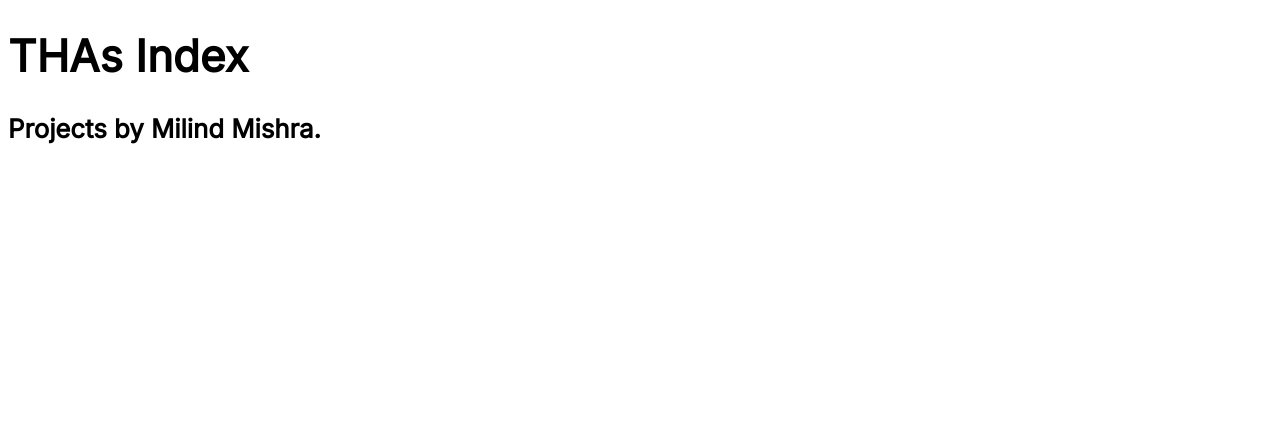
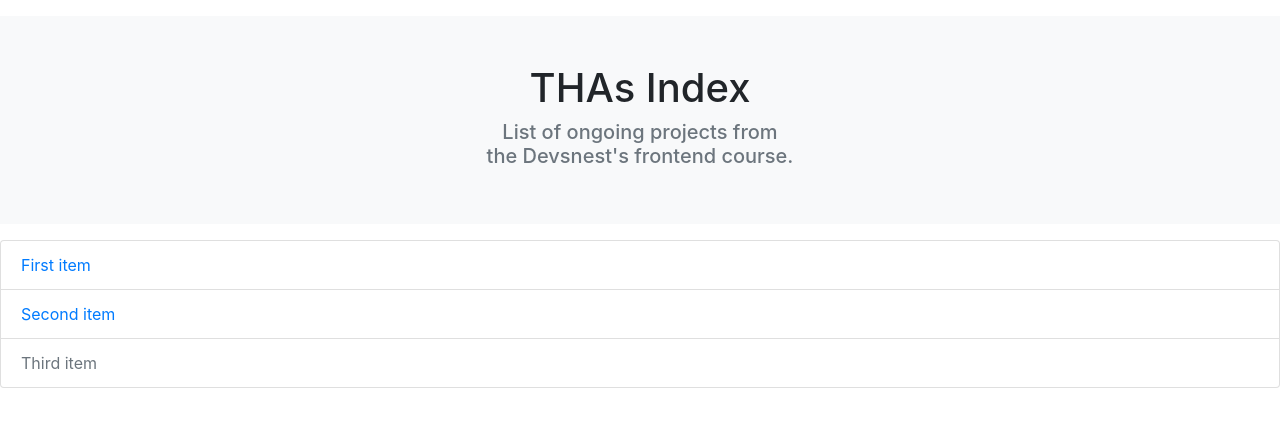
Before and after one commit to thatbeautifuldream/frontend-practice, a plain HTML site: page index.html in a window 1280 px wide. Drawn offline with nearby package versions, Linux system fonts and the light colour scheme.

Commit message:
updated the index page style

```diff
--- a/index.html
+++ b/index.html
@@ -8,18 +8,26 @@
       href="https://fonts.googleapis.com/css?family=Inter"
       rel="stylesheet"
     />
-    <style>
-      body {
-        font-family: "Inter";
-        font-size: 22px;
-      }
-    </style>
+    <link
+      rel="stylesheet"
+      href="https://cdn.jsdelivr.net/npm/bootstrap@4.6.0/dist/css/bootstrap.min.css"
+    />
     <link rel="shortcut icon" href="note.ico" type="image/x-icon" />
     <title>THA Index</title>
   </head>
   <body>
-    <h1 class="title-text">THAs Index</h1>
-    <h3 class="title-subtext">Projects by Milind Mishra.</h3>
-
+    <div class="container_fluid p-5 bg-light text-center my-3">
+      <h1>THAs Index</h1>
+      <h5 class="text-muted">
+        List of ongoing projects from <br />
+        the Devsnest's frontend course.
+      </h5>
+    </div>
+    <!-- Contents / Project Titles -->
+    <div class="list-group">
+      <a href="#" class="list-group-item">First item</a>
+      <a href="#" class="list-group-item">Second item</a>
+      <a href="#" class="list-group-item disabled">Third item</a>
+    </div>
   </body>
 </html>
--- a/style.css
+++ /dev/null
@@ -1,5 +0,0 @@
-body {
-  font-family: "Inter";
-  font-size: 22px;
-  text-align: center;
-}
```
